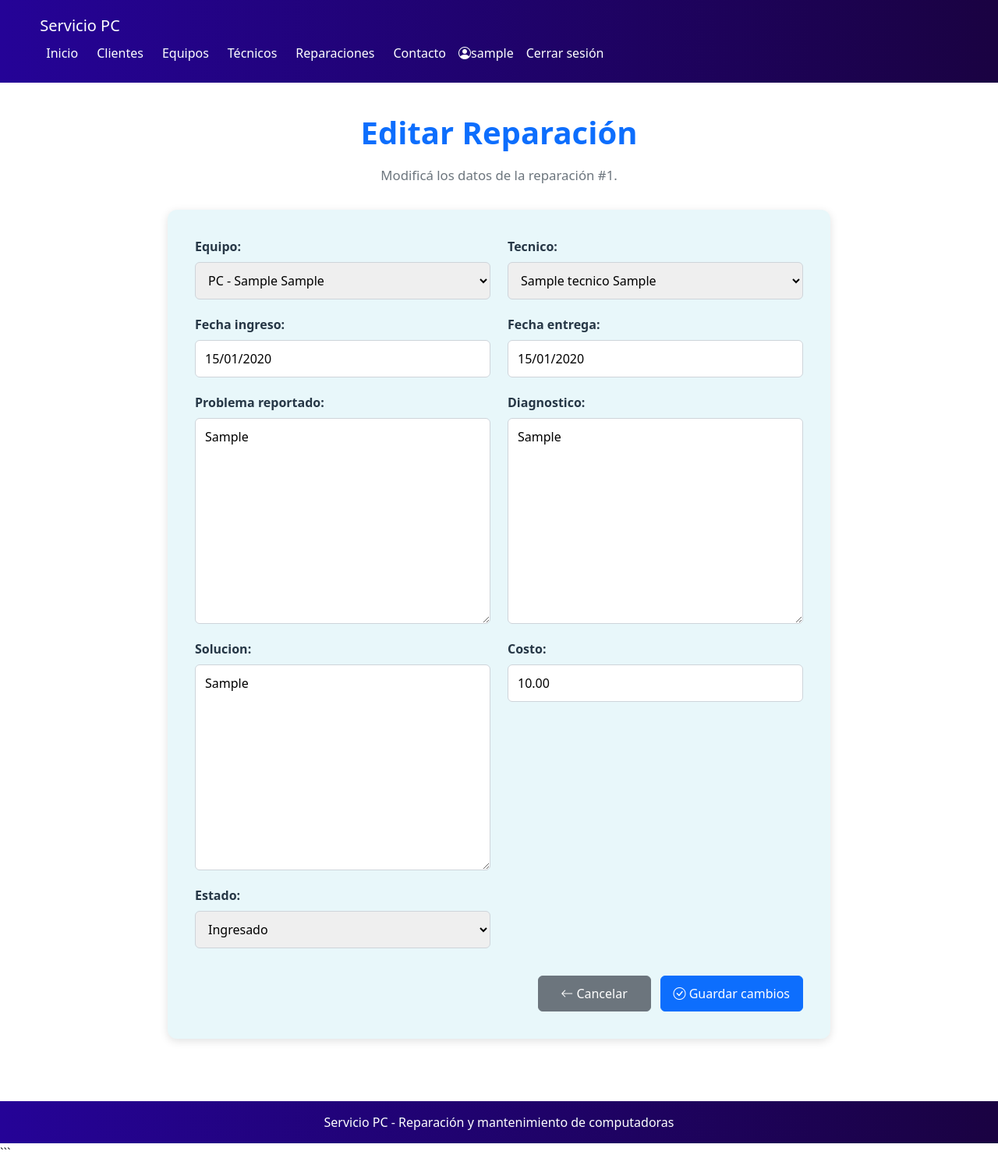
After one commit to leafiga/ProyectoServicioPC, a Django app: page /reparacion/editar/1/ in a window 1280 px wide. The commit adds this page. Shown: the whole page at 78% size. Run offline with Django 5.2, Linux system fonts and the light colour scheme; a user stored in the database is signed in; tables that the repository leaves empty hold one stand-in row (values such as "Sample post"); some libraries are stand-ins or nearby versions.

Commit message:
Completa gestion de equipos y reparaciones

```diff
--- a/myapp/forms.py
+++ b/myapp/forms.py
@@ -1,6 +1,6 @@
 from django import forms
 
-from .models import Cliente
+from .models import Cliente, Tecnico, Equipo, Reparacion
 
 
 class ClientesFormulario(forms.Form):
@@ -23,3 +23,41 @@ class ClientesFilter(forms.ModelForm):
         model = Cliente
 
         fields = ['nombre', 'apellido', 'telefono', 'email']
+
+
+
+class TecnicoForm(forms.ModelForm):
+
+    class Meta:
+        model = Tecnico
+        fields = ['nombre', 'apellido', 'telefono', 'especialidad']
+
+
+
+
+class EquipoForm(forms.ModelForm):
+    class Meta:
+        model = Equipo
+        fields = [
+            'cliente',
+            'tipo',
+            'marca',
+            'modelo',
+            'numero_serie',
+            'observaciones'
+        ]
+
+class ReparacionForm(forms.ModelForm):
+    class Meta:
+        model = Reparacion
+        fields = [
+            'equipo',
+            'tecnico',
+            'fecha_ingreso',
+            'fecha_entrega',
+            'problema_reportado',
+            'diagnostico',
+            'solucion',
+            'costo',
+            'estado'
+        ]
--- a/myapp/models.py
+++ b/myapp/models.py
@@ -66,9 +66,11 @@ class Reparacion(models.Model):
 
     equipo = models.ForeignKey(
         Equipo,
-        on_delete=models.CASCADE,
+        on_delete=models.SET_NULL,
+        null=True,
+        blank=True,
         related_name='reparaciones'
-    )
+)
 
 
     tecnico = models.ForeignKey(
--- /dev/null
+++ b/myapp/templates/myapp/editar_reparacion.html
@@ -0,0 +1,52 @@
+
+{% extends 'base.html' %}
+{% load widget_tweaks %}
+
+{% block title %}Editar Reparación{% endblock %}
+
+{% block content %}
+
+<div class="editar-cliente-page">
+
+    <header class="editar-cliente-header">
+        <h1 class="editar-cliente-title animate__animated animate__fadeInDown">
+            Editar Reparación
+        </h1>
+
+        <p class="editar-cliente-intro">
+            Modificá los datos de la reparación #{{ reparacion.id }}.
+        </p>
+    </header>
+
+    <section class="editar-cliente-section">
+
+        <div class="card editar-cliente-card">
+            <div class="card-body editar-cliente-card-body">
+
+                <form method="POST">
+                    {% csrf_token %}
+
+                    <div class="editar-cliente-fields">
+                        {{ form.as_p }}
+                    </div>
+
+                    <div class="editar-cliente-actions">
+                        <a href="{% url 'myapp:reparacion' %}" class="btn btn-secondary">
+                            <i class="bi bi-arrow-left"></i> Cancelar
+                        </a>
+
+                        <button type="submit" class="btn btn-primary">
+                            <i class="bi bi-check-circle"></i> Guardar cambios
+                        </button>
+                    </div>
+
+                </form>
+
+            </div>
+        </div>
+
+    </section>
+
+</div>
+
+{% endblock %}
--- a/myapp/urls.py
+++ b/myapp/urls.py
@@ -7,10 +7,16 @@ urlpatterns = [
     path('', views.index, name='index'),
     path('clientes/', views.clientes, name = 'clientes'),
     path('equipos/', views.equipos, name='equipos'),
+    path('equipo/editar/<int:id>/', views.editar_equipo, name='editar_equipo'),
+    path('equipo/eliminar/<int:id>/', views.eliminar_equipo, name='eliminar_equipo'),
     path('tecnicos/', views.tecnicos, name='tecnicos'),
     path('reparacion/', views.reparacion, name='reparacion'),
+    path('reparacion/editar/<int:id>/', views.editar_reparacion, name='editar_reparacion'),
+    path('reparacion/eliminar/<int:id>/', views.eliminar_reparacion, name='eliminar_reparacion'),
     path('agregar_cliente/', views.agregar_cliente, name='agregar_cliente'),
     path('cliente/editar/<int:id>/', views.editar_cliente, name='editar_cliente'),
+    path('tecnico/editar/<int:id>/', views.editar_tecnico, name='editar_tecnico'),
+    path('tecnico/eliminar/<int:id>/', views.eliminar_tecnico, name='eliminar_tecnico'),
     path('cliente/eliminar/<int:id>/', views.eliminar_cliente, name='eliminar_cliente'),
     path('contactos/', views.contactos, name='contactos'),
     path('chatbot/', views.chatbot, name='chatbot'),
--- a/myapp/views.py
+++ b/myapp/views.py
@@ -1,6 +1,6 @@
 from django.shortcuts import render, redirect, get_object_or_404
 from .models import Cliente, Reparacion, Equipo, Tecnico
-from .forms import ClientesFormulario, ClientesFilter
+from .forms import ClientesFormulario, ClientesFilter, TecnicoForm, EquipoForm, ReparacionForm
 from django.db import models
 from django.contrib.auth.decorators import login_required #nuevo
 
@@ -35,6 +35,33 @@ def equipos(request):
     return render(request, "myapp/equipos.html", {"equipos": equipos})
 
 @login_required
+def editar_equipo(request, id):
+    equipo = get_object_or_404(Equipo, id=id)
+
+    if request.method == 'POST':
+        form = EquipoForm(request.POST, instance=equipo)
+        if form.is_valid():
+            form.save()
+            return redirect('myapp:equipos')
+    else:
+        form = EquipoForm(instance=equipo)
+
+    return render(request, 'myapp/editar_equipo.html', {
+        'form': form,
+        'equipo': equipo
+    })
+
+@login_required
+def eliminar_equipo(request, id):
+    equipo = get_object_or_404(Equipo, id=id)
+
+    if request.method == 'POST':
+        equipo.delete()
+        return redirect('myapp:equipos')
+
+    return redirect('myapp:equipos')
+
+@login_required
 def tecnicos(request):
     tecnicos = Tecnico.objects.all()
     return render(request, "myapp/tecnicos.html", {"tecnicos": tecnicos})
@@ -43,6 +70,33 @@ def tecnicos(request):
 def reparacion(request):
     reparacion = Reparacion.objects.all()
     return render(request, "myapp/reparacion.html", {"reparacion": reparacion})
+
+@login_required
+def editar_reparacion(request, id):
+    reparacion = get_object_or_404(Reparacion, id=id)
+
+    if request.method == 'POST':
+        form = ReparacionForm(request.POST, instance=reparacion)
+        if form.is_valid():
+            form.save()
+            return redirect('myapp:reparacion')
+    else:
+        form = ReparacionForm(instance=reparacion)
+
+    return render(request, 'myapp/editar_reparacion.html', {
+        'form': form,
+        'reparacion': reparacion
+    })
+
+@login_required
+def eliminar_reparacion(request, id):
+    reparacion = get_object_or_404(Reparacion, id=id)
+
+    if request.method == 'POST':
+        reparacion.delete()
+        return redirect('myapp:reparacion')
+
+    return redirect('myapp:reparacion')
 
 def agregar_cliente(request):
     if request.method == 'POST':
@@ -73,6 +127,33 @@ def editar_cliente(request, id):
 
     return render(request, 'myapp/editar_clientes.html', {'form': form, 'cliente': cliente})
 
+@login_required
+def editar_tecnico(request, id):
+    tecnico = get_object_or_404(Tecnico, id=id)
+
+    if request.method == 'POST':
+        form = TecnicoForm(request.POST, instance=tecnico)
+        if form.is_valid():
+            form.save()
+            return redirect('myapp:tecnicos')
+    else:
+        form = TecnicoForm(instance=tecnico)
+
+    return render(request, 'myapp/editar_tecnico.html', {
+        'form': form,
+        'tecnico': tecnico
+    })
+
+@login_required
+def eliminar_tecnico(request, id):
+    tecnico = get_object_or_404(Tecnico, id=id)
+
+    if request.method == 'POST':
+        tecnico.delete()
+        return redirect('myapp:tecnicos')
+
+    return redirect('myapp:tecnicos')
+
 def eliminar_cliente(request, id):
     cliente = get_object_or_404(Cliente, id=id)
 
```
Also changed, not shown: myapp/templates/myapp/editar_equipo.html (added, +50 -0 lines), myapp/templates/myapp/editar_tecnico.html (added, +50 -0 lines), myapp/templates/myapp/equipos.html (+20 -1 lines), myapp/templates/myapp/reparacion.html (+14 -12 lines), myapp/templates/myapp/tecnicos.html (+4 -4 lines), myapp/migrations/0004_alter_reparacion_equipo.py (added).
